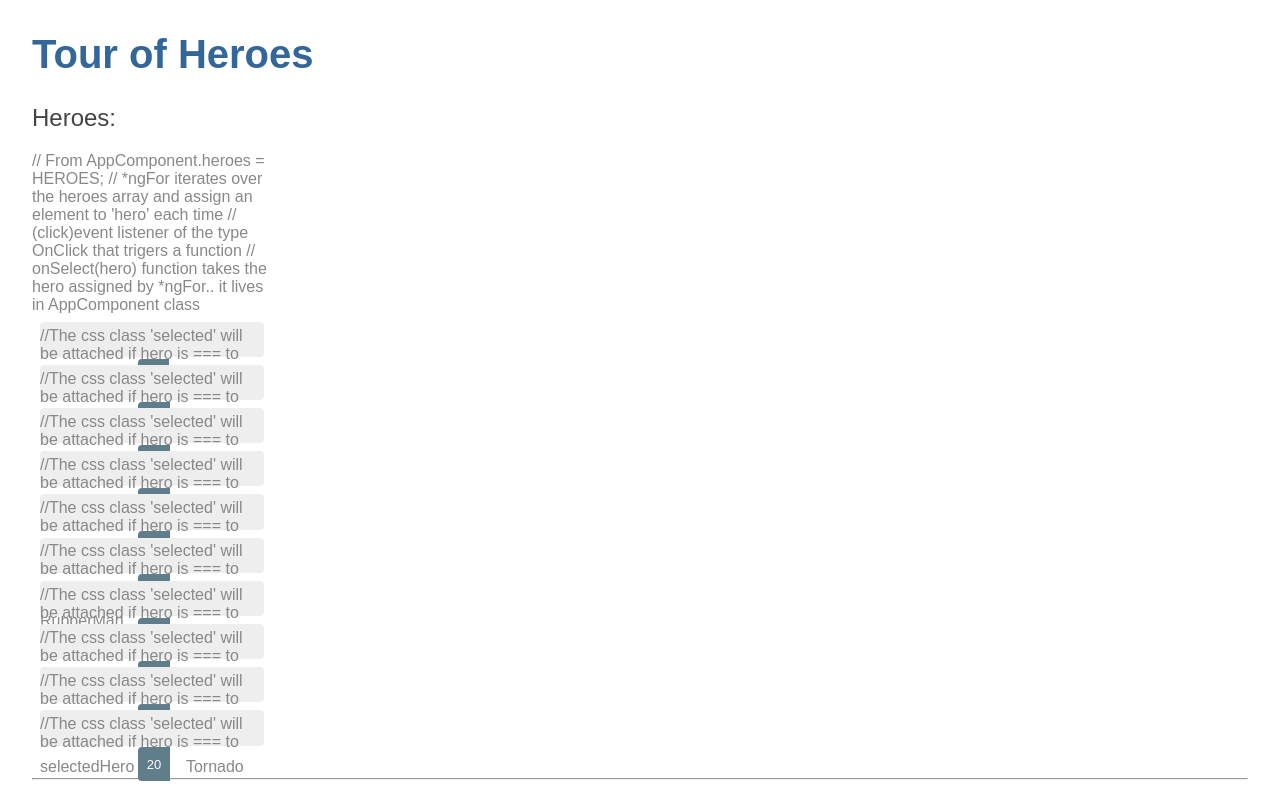
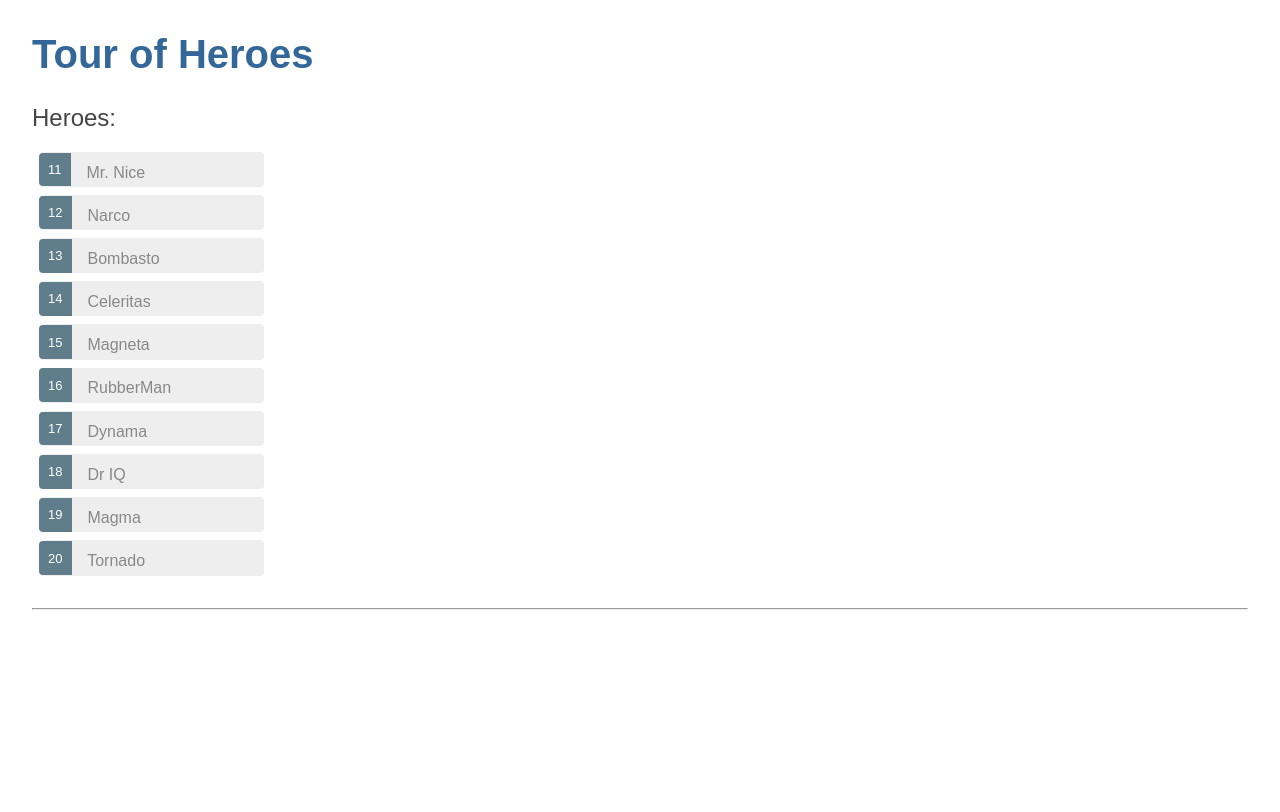
Before and after one commit to cyberplanner/angular-tour-of-heroes, an Angular app: page / in a window 1280 px wide. Built offline with nearby package versions, Linux system fonts and the light colour scheme.

Commit message:
Replace comments

```diff
--- a/src/app/app.component.ts
+++ b/src/app/app.component.ts
@@ -18,6 +18,11 @@ const HEROES: Hero[] = [
   { id: 20, name: 'Tornado' }
 ];
 
+  // From AppComponent.heroes  = HEROES;
+  // *ngFor iterates over the heroes array and assign an element to 'hero' each time
+  // (click)event listener of the type OnClick that trigers a function
+  // onSelect(hero) function takes the hero assigned by *ngFor.. it lives in AppComponent class
+  // The css class 'selected' will be attached if hero is === to selectedHero
 @Component({
   selector: 'app-root',
   templateUrl: './app.component.html',
@@ -25,11 +30,8 @@ const HEROES: Hero[] = [
   template: `
     <h1>{{title}}</h1>
     <h2>Heroes:</h2>
-    <ul class="heroes"> // From AppComponent.heroes  = HEROES;
-      // *ngFor iterates over the heroes array and assign an element to 'hero' each time
-      // (click)event listener of the type OnClick that trigers a function
-      // onSelect(hero) function takes the hero assigned by *ngFor.. it lives in AppComponent class
-      <li *ngFor="let hero of heroes" (click)="onSelect(hero)" [class.selected]="hero === selectedHero" > //The css class 'selected' will be attached if hero is === to selectedHero
+    <ul class="heroes">
+      <li *ngFor="let hero of heroes" (click)="onSelect(hero)" [class.selected]="hero === selectedHero" >
       <span class="badge">{{hero.id}}</span> {{hero.name}}
       </li>
     </ul>
```
